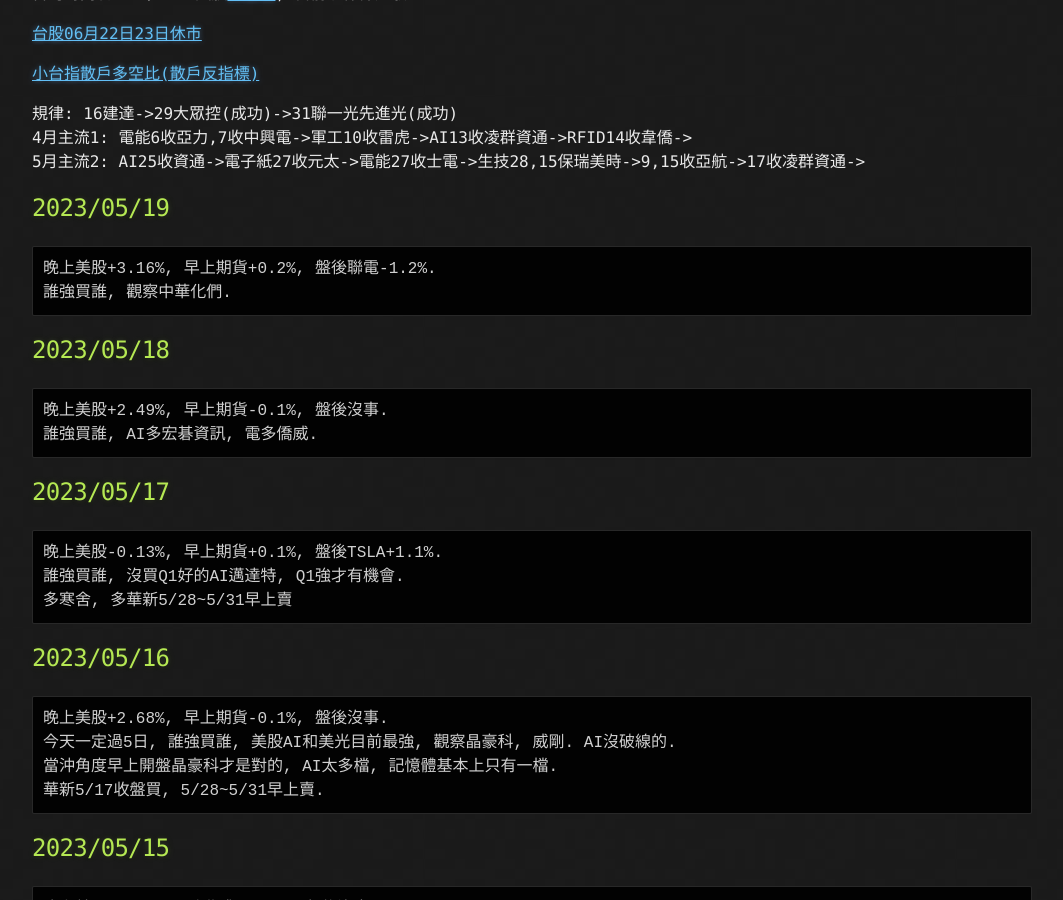
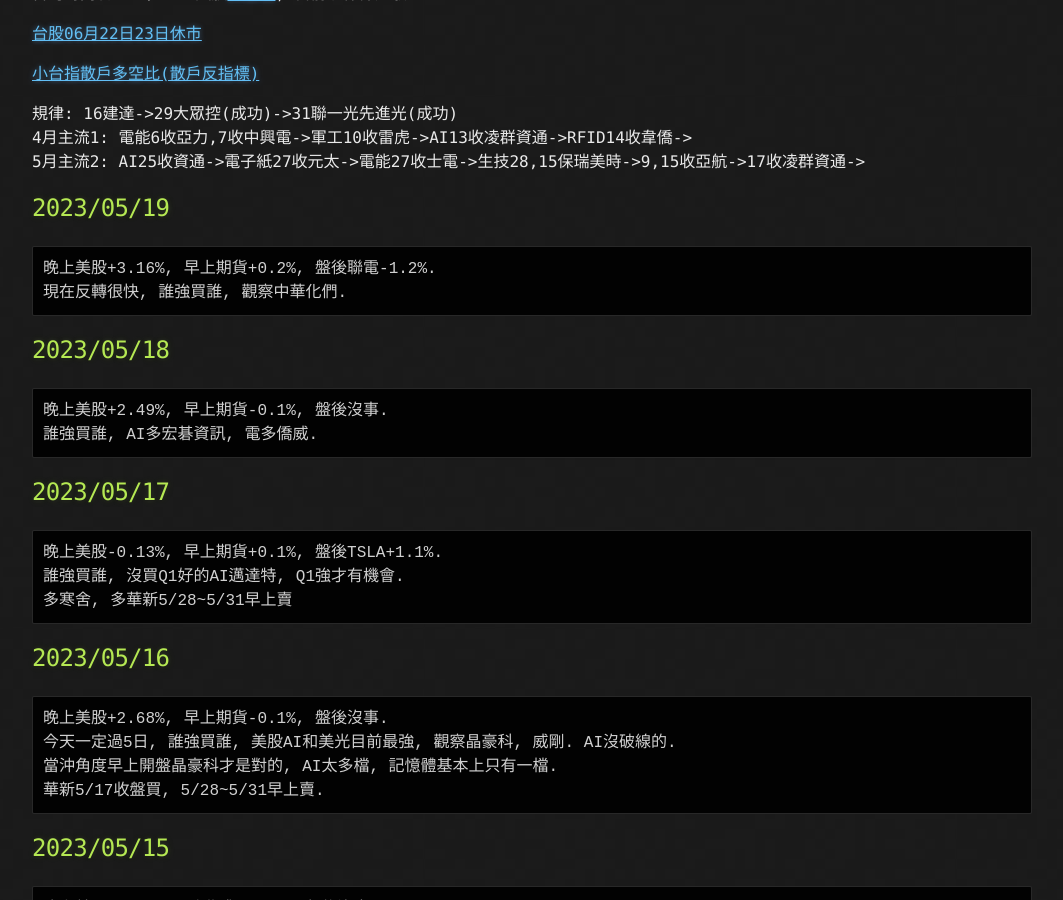
Before and after one commit to lepg5487/Stock_God, a Jekyll site: the page built from index.md, in a window 1280 px wide and 900 px high, scrolled down 436 px. Shown: the whole window, without its empty margins (108-1171 px from the left). Built offline with Jekyll 4.4.1, drawn with Linux system fonts in a browser that asks for light colours; our own code applies the rules of GitHub Pages for plain Markdown files.

Commit message:
Update index.md

````diff
--- a/index.md
+++ b/index.md
@@ -23,7 +23,7 @@ layout: testlayouts
 ## 2023/05/19
 ```
 晚上美股+3.16%, 早上期貨+0.2%, 盤後聯電-1.2%.
-誰強買誰, 觀察中華化們.
+現在反轉很快, 誰強買誰, 觀察中華化們.
 ```
 
 ## 2023/05/18
````
